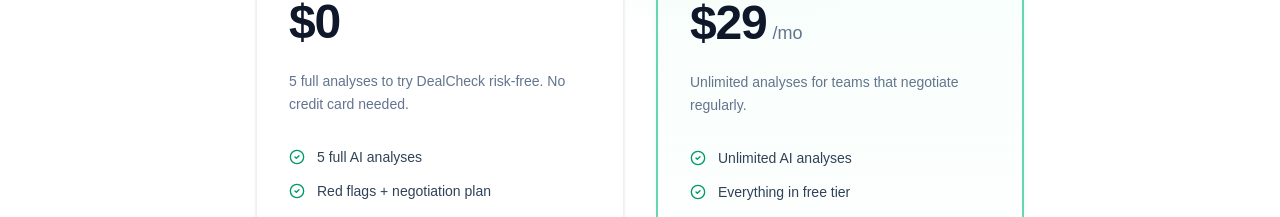
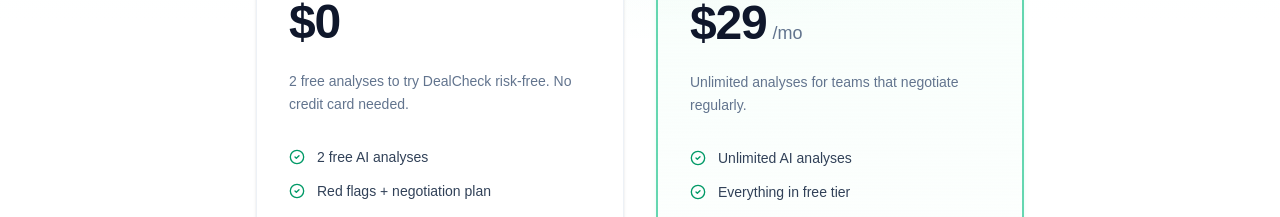
Before and after one commit to Boomchakalala/Dealcheck, a Next.js app: page /pricing in a window 1280 px wide. Shown: the part 499-716 px from the top of the page. Built offline with nearby package versions, Linux system fonts and the light colour scheme.

Commit message:
Sandbox autosave

```diff
--- a/src/app/pricing/page.tsx
+++ b/src/app/pricing/page.tsx
@@ -36,11 +36,11 @@ export default function PricingPage() {
                   <span className="text-5xl font-bold text-slate-900 tracking-tight">$0</span>
                 </div>
                 <p className="text-sm text-slate-500 mb-8 leading-relaxed">
-                  5 full analyses to try DealCheck risk-free. No credit card needed.
+                  2 free analyses to try DealCheck risk-free. No credit card needed.
                 </p>
                 <ul className="space-y-3.5 mb-8">
                   {[
-                    '5 full AI analyses',
+                    '2 free AI analyses',
                     'Red flags + negotiation plan',
                     '3 email draft variations',
                     'Multi-round deal tracking',
@@ -107,7 +107,7 @@ export default function PricingPage() {
           <div className="space-y-0 border-t border-slate-200/60">
             {[
               { q: 'Can I use DealCheck without signing up?', a: 'Yes. You can try a one-off analysis on the homepage without creating an account. To save deals and track rounds, you\'ll need to sign up (free).' },
-              { q: 'What do I get for free?', a: '5 full AI analyses including red flags, negotiation plan, and email drafts. After that, you\'ll need a Pro plan to continue.' },
+              { q: 'What do I get for free?', a: '2 free AI analyses including red flags, negotiation plan, and email drafts. After that, you\'ll need a Pro plan to continue.' },
               { q: 'What counts as an "analysis"?', a: 'Each time you submit a quote or document for AI analysis counts as one. This includes initial analyses and follow-up rounds on existing deals.' },
               { q: 'When will Pro launch?', a: 'Soon. Contact us at hello@dealcheck.app and we\'ll notify you. Pro will include unlimited analyses and priority processing.' },
             ].map((item, i) => (
```
